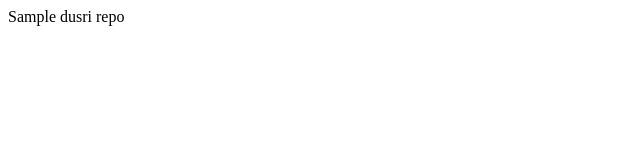
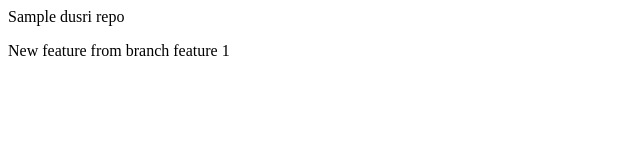
Before and after one commit to ManasBhatia5128/ToPush3, a plain HTML site: page index.html in a window 1280 px wide. Shown: the whole page, without its empty margins (0-640 px from the left). Drawn offline with Linux system fonts and the light colour scheme.

Commit message:
Feature 1 para added

```diff
--- a/index.html
+++ b/index.html
@@ -7,5 +7,6 @@
 </head>
 <body>
     Sample dusri repo
+    <p>New feature from branch feature 1</p>
 </body>
 </html>
```
